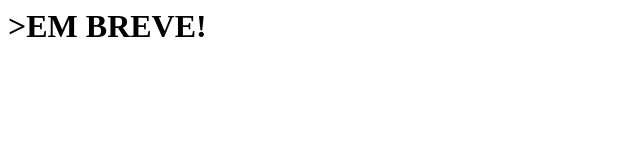
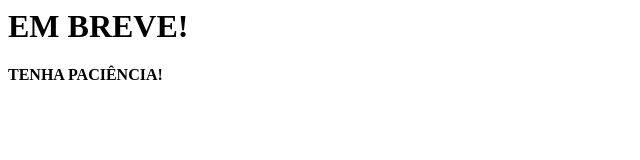
Before and after one commit to 7Seth/v-masquerade, a plain HTML site: page index.html in a window 1280 px wide. Shown: the whole page, without its empty margins (0-640 px from the left). Drawn offline with Linux system fonts and the light colour scheme.

Commit message:
Fix HTML structure and add a message

```diff
--- a/index.html
+++ b/index.html
@@ -1,3 +1,4 @@
 <html>
-<h1>>EM BREVE!</h1
+  <h1>EM BREVE!</h1>
+    <h4>TENHA PACIÊNCIA!</h4>
 </html>
```
